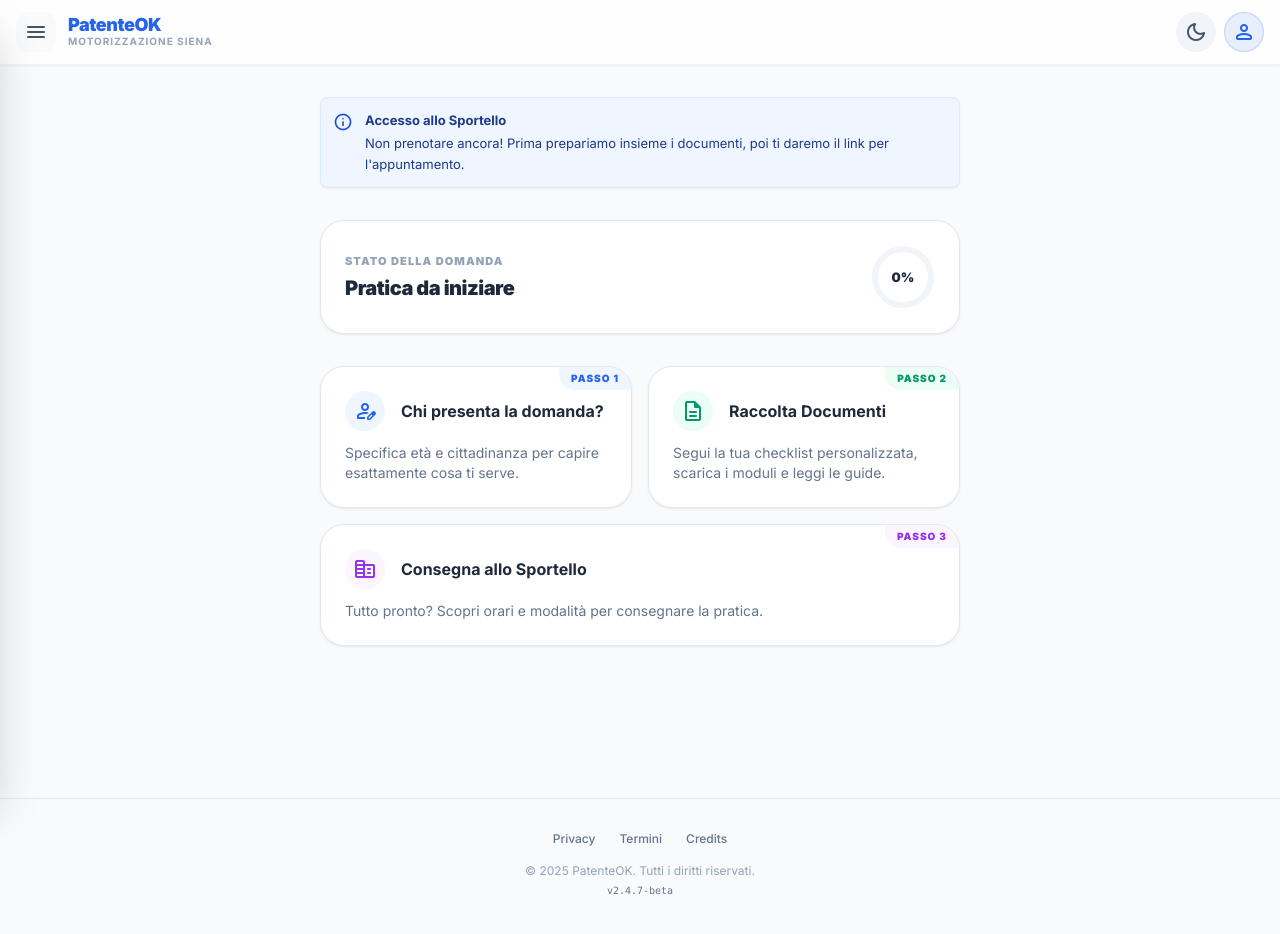
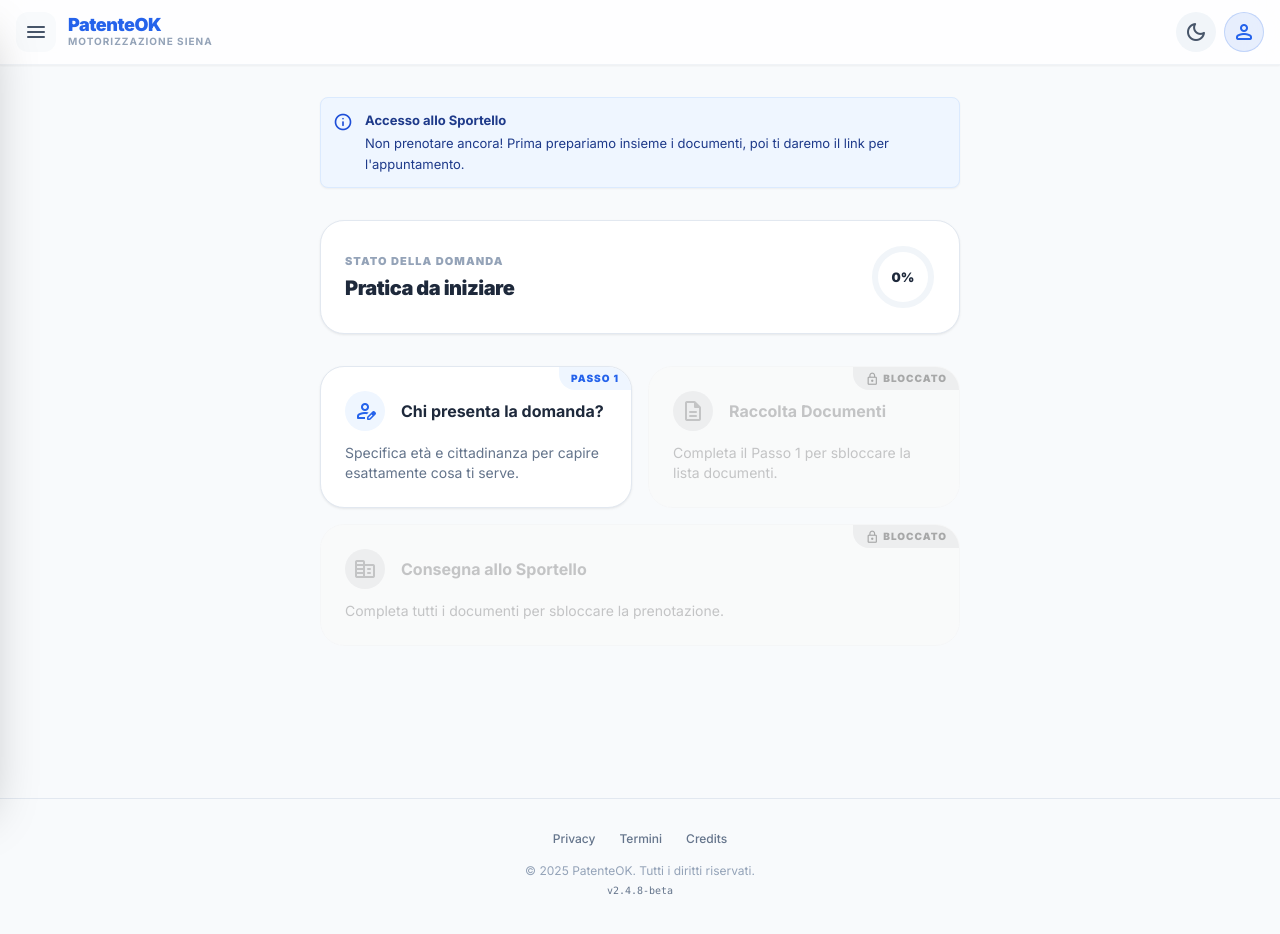
Before and after one commit to paselsoft/PatenteOK, a React (Vite) app: page / in a window 1280 px wide. Shown: the top 934 px of the page. Built offline with nearby package versions, Linux system fonts and the light colour scheme.

Commit message:
feat(ux): enforce sequential step flow (v2.4.8)
Implemented step locking: consumers must complete Profile (Step 1) before Documents (Step 2), and Documents before Office (Step 3). Updated default profile state to empty to force user interaction.

```diff
--- a/package.json
+++ b/package.json
@@ -1,7 +1,7 @@
 {
   "name": "patenteok",
   "private": true,
-  "version": "2.4.7",
+  "version": "2.4.8",
   "type": "module",
   "scripts": {
     "dev": "vite",
--- a/src/components/ProfileSection.tsx
+++ b/src/components/ProfileSection.tsx
@@ -11,6 +11,7 @@ const ProfileSection: React.FC = () => {
   const { getRuleForCategory } = useLicenseRules();
 
   const currentRule = useMemo(() => {
+    if (!profile.licenseCategory) return null;
     return getRuleForCategory(profile.licenseCategory);
   }, [profile.licenseCategory, getRuleForCategory]);
 
@@ -22,10 +23,11 @@ const ProfileSection: React.FC = () => {
         <div className="relative group">
           <select
             id="citizenship-select"
-            value={profile.citizenship}
+            value={profile.citizenship || ''}
             onChange={(e) => updateProfile({ citizenship: e.target.value as Citizenship })}
             className="w-full bg-slate-50 dark:bg-slate-950 border-slate-200 dark:border-slate-800 rounded-xl py-3 px-4 text-[15px] font-semibold text-slate-800 dark:text-slate-100 focus:ring-primary focus:border-primary appearance-none cursor-pointer"
           >
+            <option value="" disabled>Seleziona cittadinanza...</option>
             <option value={CITIZENSHIP.ITALIAN}>Italiana</option>
             <option value={CITIZENSHIP.EU}>Unione Europea</option>
             <option value={CITIZENSHIP.EXTRA_EU}>Extra UE</option>
@@ -40,10 +42,11 @@ const ProfileSection: React.FC = () => {
         <div className="relative group">
           <select
             id="license-category-select"
-            value={profile.licenseCategory}
+            value={profile.licenseCategory || ''}
             onChange={(e) => updateProfile({ licenseCategory: e.target.value as LicenseCategory })}
             className="w-full bg-slate-50 dark:bg-slate-950 border-slate-200 dark:border-slate-800 rounded-xl py-3 px-4 text-[15px] font-semibold text-slate-800 dark:text-slate-100 focus:ring-primary focus:border-primary appearance-none cursor-pointer"
           >
+            <option value="" disabled>Seleziona categoria...</option>
             <optgroup label="Ciclomotori e Motocicli">
               <option value={LICENSE_CATEGORIES.AM}>AM - Ciclomotore (2/3 ruote o quadriciclo)</option>
               <option value={LICENSE_CATEGORIES.A1}>A1 - Motocicli leggeri (125cc)</option>
--- a/src/components/guides/MinorGuide.tsx
+++ b/src/components/guides/MinorGuide.tsx
@@ -3,12 +3,12 @@ import React from 'react';
 import { GuideStep } from '../ui/GuideStep';
 import { Button } from '../ui/Button';
 import { GuideContainer } from '../ui/GuideContainer';
-import { CITIZENSHIP, LICENSE_CATEGORIES } from '../../types';
+import { CITIZENSHIP, LICENSE_CATEGORIES, Citizenship, LicenseCategory } from '../../types';
 
 interface MinorGuideProps {
    onComplete: () => void;
-   citizenship?: string;
-   licenseCategory?: string;
+   citizenship?: Citizenship | null;
+   licenseCategory?: LicenseCategory | null;
 }
 
 export const MinorGuide: React.FC<MinorGuideProps> = ({ onComplete, citizenship, licenseCategory }) => {
--- a/src/context/AppContext.tsx
+++ b/src/context/AppContext.tsx
@@ -1,6 +1,6 @@
 
 import React, { createContext, useContext, useEffect, useState } from 'react';
-import { DocumentItem, ProfileInfo, CITIZENSHIP, LICENSE_CATEGORIES } from '../types';
+import { DocumentItem, ProfileInfo, CITIZENSHIP } from '../types';
 import { useLocalStorage } from '../hooks/useLocalStorage';
 import {
   DOCUMENT_IDS,
@@ -27,8 +27,8 @@ const AppContext = createContext<AppContextType | null>(null);
 export const AppProvider: React.FC<{ children: React.ReactNode }> = ({ children }) => {
   // Persistenza Profilo
   const [profile, setProfile] = useLocalStorage<ProfileInfo>('patenteok-profile', {
-    citizenship: CITIZENSHIP.ITALIAN,
-    licenseCategory: LICENSE_CATEGORIES.AM,
+    citizenship: null,
+    licenseCategory: null,
     isMinor: false,
     isDelegated: false,
     isAppointmentBooked: false,
--- a/src/pages/HomePage.tsx
+++ b/src/pages/HomePage.tsx
@@ -12,8 +12,8 @@ export const HomePage: React.FC = () => {
     const progressPercent = documents.length > 0 ? (completedCount / documents.length) * 100 : 0;
 
     // Logic for completion states
-    // Step 1 is "done" if we have started working on documents (implied configuration done)
-    const isStep1Complete = progressPercent > 0;
+    // Step 1 is "done" if we have valid profile data (citizenship and category selected)
+    const isStep1Complete = Boolean(profile.citizenship && profile.licenseCategory);
     const isStep2Complete = isReadyToSubmit;
     const isStep3Ready = isReadyToSubmit;
     const isAppointmentBooked = profile?.isAppointmentBooked;
@@ -74,6 +74,7 @@ export const HomePage: React.FC = () => {
                 </Link>
 
                 {/* STEP 2: PREPARA DOCUMENTI */}
+                {isStep1Complete ? (
                     <Link to="/documents" className={`p-6 rounded-3xl border card-shadow hover:shadow-lg transition-all group relative overflow-hidden ${isStep2Complete ? 'bg-green-50/50 dark:bg-green-900/10 border-green-200 dark:border-green-900' : 'bg-white dark:bg-slate-900 border-slate-200 dark:border-slate-800'}`}>
                         <div className={`absolute top-0 right-0 px-3 py-1 rounded-bl-2xl transition-colors ${isStep2Complete ? 'bg-green-100 dark:bg-green-900/30' : 'bg-emerald-50 dark:bg-emerald-900/20'}`}>
                             <span className={`text-[10px] font-black uppercase tracking-widest flex items-center gap-1 ${isStep2Complete ? 'text-green-600 dark:text-green-400' : 'text-emerald-600 dark:text-emerald-400'}`}>
@@ -89,8 +90,27 @@ export const HomePage: React.FC = () => {
                         </div>
                         <p className="text-sm text-slate-500 dark:text-slate-400">Segui la tua checklist personalizzata, scarica i moduli e leggi le guide.</p>
                     </Link>
+                ) : (
+                    <div className="p-6 rounded-3xl border border-slate-100 dark:border-slate-800 bg-slate-50 dark:bg-slate-900/50 opacity-60 cursor-not-allowed relative overflow-hidden grayscale">
+                        <div className="absolute top-0 right-0 px-3 py-1 rounded-bl-2xl bg-slate-200 dark:bg-slate-800">
+                            <span className="text-[10px] font-black uppercase tracking-widest flex items-center gap-1 text-slate-500">
+                                <span className="material-symbols-rounded text-[14px]">lock</span>
+                                Bloccato
+                            </span>
+                        </div>
+                        <div className="flex items-center gap-4 mb-3">
+                            <div className="w-10 h-10 rounded-full bg-slate-200 dark:bg-slate-800 flex items-center justify-center text-slate-400">
+                                <span className="material-symbols-rounded">description</span>
+                            </div>
+                            <h3 className="font-bold text-slate-400 dark:text-slate-500">Raccolta Documenti</h3>
+                        </div>
+                        <p className="text-sm text-slate-400 dark:text-slate-600">Completa il Passo 1 per sbloccare la lista documenti.</p>
+                    </div>
+                )}
 
                 {/* STEP 3: UFFICIO & APPUNTAMENTO */}
+                {/* STEP 3: UFFICIO & APPUNTAMENTO */}
+                {isStep2Complete || isAppointmentBooked ? (
                     <Link to="/office" className={`p-6 rounded-3xl border card-shadow hover:shadow-lg transition-all group relative overflow-hidden md:col-span-2 ${isAppointmentBooked
                         ? 'bg-green-50/50 dark:bg-green-900/10 border-green-200 dark:border-green-900'
                         : isStep3Ready
@@ -126,6 +146,23 @@ export const HomePage: React.FC = () => {
                             {isAppointmentBooked ? 'Ottimo! Ricordati di portare tutti i documenti originali.' : 'Tutto pronto? Scopri orari e modalità per consegnare la pratica.'}
                         </p>
                     </Link>
+                ) : (
+                    <div className="p-6 rounded-3xl border border-slate-100 dark:border-slate-800 bg-slate-50 dark:bg-slate-900/50 opacity-60 cursor-not-allowed relative overflow-hidden grayscale md:col-span-2">
+                        <div className="absolute top-0 right-0 px-3 py-1 rounded-bl-2xl bg-slate-200 dark:bg-slate-800">
+                            <span className="text-[10px] font-black uppercase tracking-widest flex items-center gap-1 text-slate-500">
+                                <span className="material-symbols-rounded text-[14px]">lock</span>
+                                Bloccato
+                            </span>
+                        </div>
+                        <div className="flex items-center gap-4 mb-3">
+                            <div className="w-10 h-10 rounded-full bg-slate-200 dark:bg-slate-800 flex items-center justify-center text-slate-400">
+                                <span className="material-symbols-rounded">corporate_fare</span>
+                            </div>
+                            <h3 className="font-bold text-slate-400 dark:text-slate-500">Consegna allo Sportello</h3>
+                        </div>
+                        <p className="text-sm text-slate-400 dark:text-slate-600">Completa tutti i documenti per sbloccare la prenotazione.</p>
+                    </div>
+                )}
             </div>
 
         </PageTransition>
--- a/src/types.ts
+++ b/src/types.ts
@@ -52,8 +52,8 @@ export interface DocumentItem {
 }
 
 export interface ProfileInfo {
-  citizenship: Citizenship;
-  licenseCategory: LicenseCategory;
+  citizenship: Citizenship | null;
+  licenseCategory: LicenseCategory | null;
   isMinor: boolean;
   isDelegated: boolean;
   isAppointmentBooked?: boolean;
```
Also changed, not shown: 1 other file (tests, documents, lock files or other folders). Lines whose indentation alone changed are shown as unchanged.
